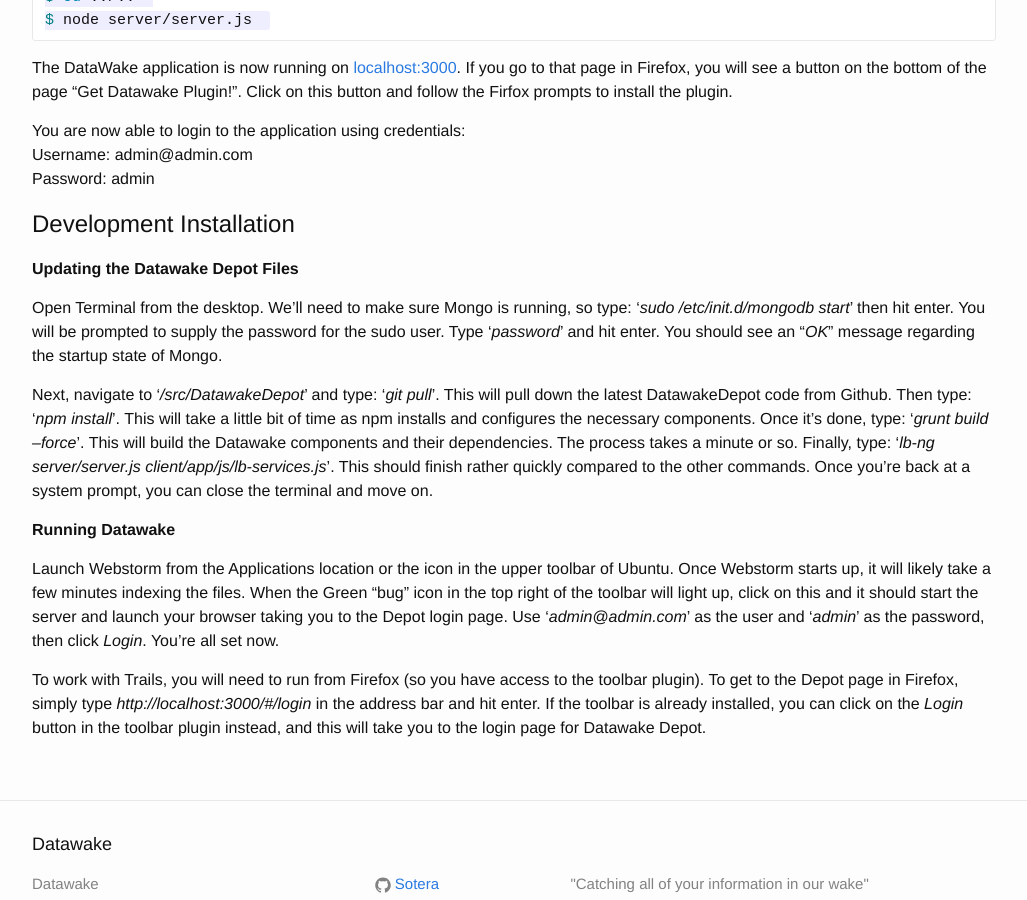
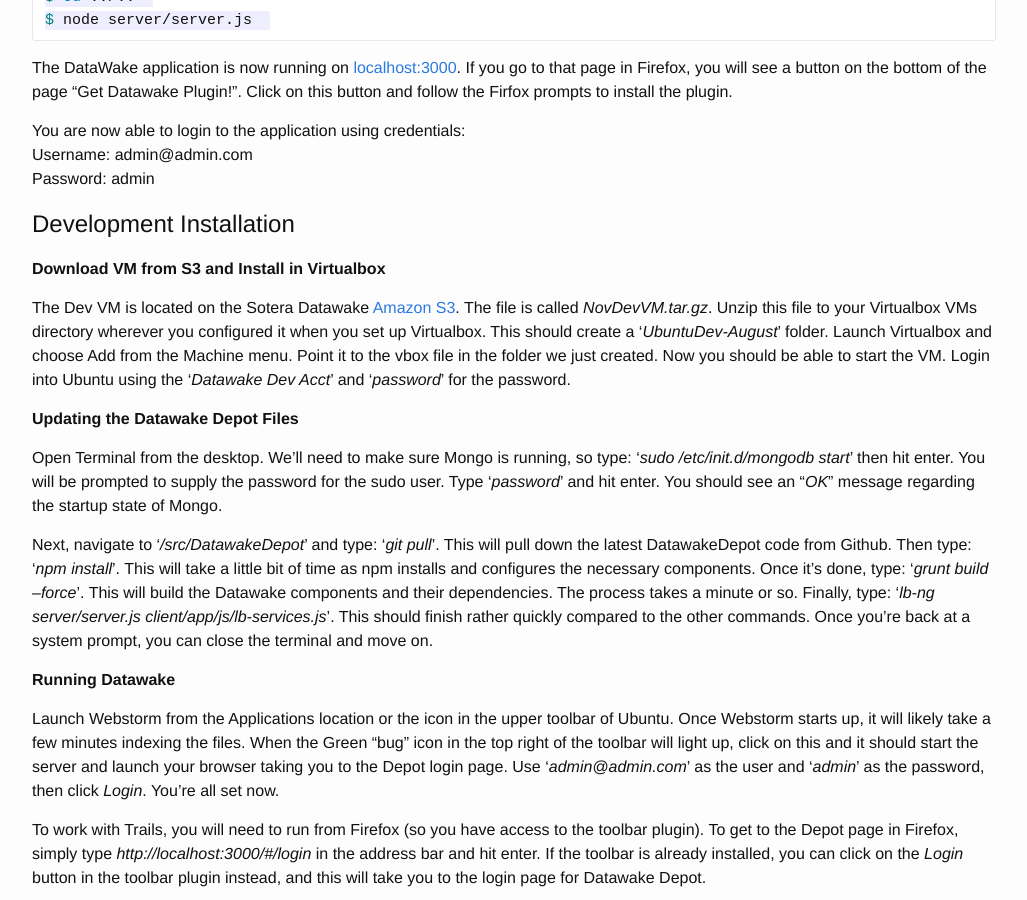
Before and after one commit to Sotera/Datawake, a Jekyll site: the page built from quickstart.md, in a window 1280 px wide and 900 px high, scrolled down 762 px. Shown: the whole window, without its empty margins (126-1153 px from the left). Built offline with Jekyll 4.4.1, drawn with Linux system fonts in a browser that asks for light colours; Markdown is read by kramdown in place of the engine named in the settings.

Commit message:
Update quickstart.md

````diff
--- a/quickstart.md
+++ b/quickstart.md
@@ -9,12 +9,12 @@
 - [Local Installation](#installation)
 - [Development Installation](#devinstallation)
 
-# Introduction <a id="introduction">
+# Introduction <a id="introduction"></a>
 DataWake consists of a [Node.js](https://nodejs.org/en/) Express application, a [Firefox](https://www.mozilla.org/en-US/firefox/new/) plugin, and a [mongoDB](https://www.mongodb.org/) database.
 
 _These instruction will assume that you have, Git, Node.js installed, mongoDB running locally on port 27017 and that you are installing on a *nix based system._
 
-# Local Installation <a id="installation">
+# Local Installation <a id="installation"></a>
 Open a terminal
 
 ```bash
@@ -36,7 +36,11 @@
 Username: admin@admin.com
 Password: admin
 
-# Development Installation <a id="devinstallation">
+# Development Installation <a id="devinstallation"></a>
+<span>__Download VM from S3 and Install in Virtualbox__</span>
+
+The Dev VM is located on the Sotera Datawake [Amazon S3](https://console.aws.amazon.com/s3/home?region=us-east-1&bucket=soterastuff&prefix=Datawake_Dev/).  The file is called _NovDevVM.tar.gz_.  Unzip this file to your Virtualbox VMs directory wherever you configured it when you set up Virtualbox.  This should create a ‘_UbuntuDev-August_’ folder.  Launch Virtualbox and choose Add from the Machine menu.  Point it to the vbox file in the folder we just created.  Now you should be able to start the VM.  Login into Ubuntu using the ‘_Datawake Dev Acct_’  and ‘_password_’ for the password.
+
 __Updating the Datawake Depot Files__
 
 Open Terminal from the desktop.  We’ll need to make sure Mongo is running, so type: ‘_sudo /etc/init.d/mongodb start_’ then hit enter.  You will be prompted to supply the password for the sudo user.  Type ‘_password_’ and hit enter.  You should see an “_OK_” message regarding the startup state of Mongo.
````
